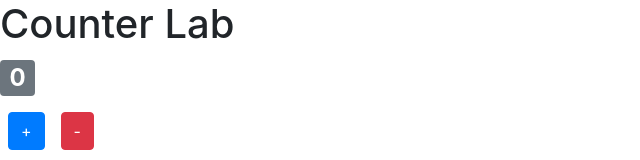
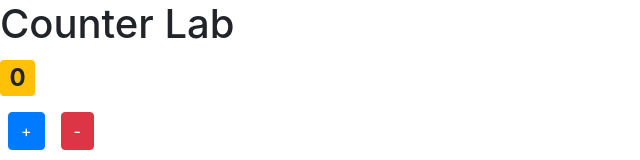
Before and after one commit to yqyeoh/react-counter-app, a React (Create React App) app: page / in a window 1280 px wide. Shown: the top 160 px of the page, without its empty margins (0-640 px from the left). Built offline with nearby package versions, Linux system fonts and the light colour scheme.

Commit message:
Solution to Part 3: Dynamically change counter style

```diff
--- a/src/components/Counter.jsx
+++ b/src/components/Counter.jsx
@@ -8,18 +8,23 @@ export class Counter extends Component {
 
     handleIncrement=()=>{
       const newValue = this.state.value + 1
-      this.setState({value:newValue});
+      this.setState({value:newValue})
     }
 
     handleDecrement=()=>{
       const newValue = this.state.value - 1
       this.setState({value:newValue})
     }
+
+    evaluateClass=()=>{
+      return this.state.value > 0? "primary":"warning";
+    }
+
   render() {
     return (
       <React.Fragment>
         <h2>
-          <span className="badge badge-secondary">{this.state.value}</span>
+          <span className={`badge badge-${this.evaluateClass()}`}>{this.state.value}</span>
         </h2>
         <button onClick={this.handleIncrement} className="btn btn-primary m-2"> + </button>
         <button onClick={this.handleDecrement} className="btn btn-danger m-2"> - </button>
```
